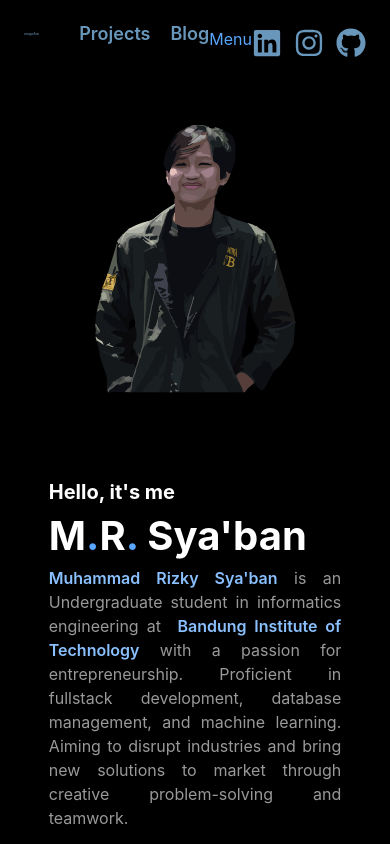
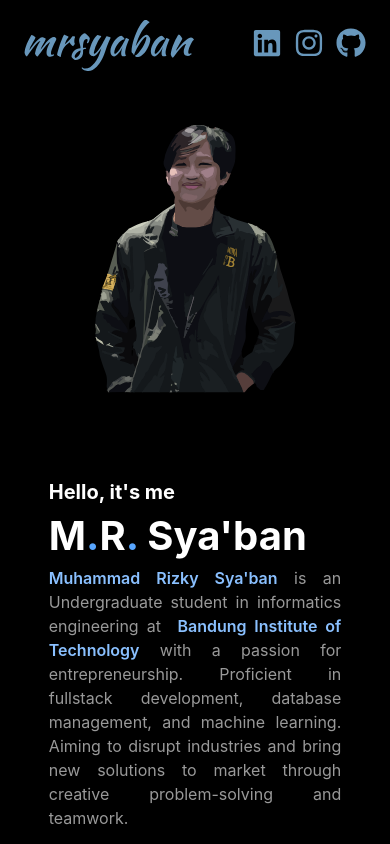
Before and after one commit to mrsyaban/personal-web, a React (Create React App) app: page / in a window 390 px wide. Shown: the top 844 px of the page. Built offline with nearby package versions, Linux system fonts and the light colour scheme.

Commit message:
update content

```diff
--- a/src/components/NavBar/index.tsx
+++ b/src/components/NavBar/index.tsx
@@ -29,7 +29,7 @@ const NavBar: React.FC = () => {
           />
         </Link>
 
-        <div className="flex text-navbarBlue font-semibold text-lg gap-5">
+        <div className="sm:flex text-navbarBlue font-semibold text-lg gap-5 hidden">
           <Link to="/projects" className="hover:text-blue">
             Projects
           </Link>
@@ -39,25 +39,6 @@ const NavBar: React.FC = () => {
         </div>
       </div>
 
-      {/* Button for small screens */}
-      <button
-        className="sm:hidden text-blue hover:text-blue"
-        onClick={toggleDropdown}
-      >
-        Menu
-      </button>
-
-      {/* Dropdown for small screens */}
-      {isDropdownOpen && (
-        <div className="sm:hidden flex flex-col bg-black text-blue mt-2">
-          <Link to="/projects" className="hover:text-blue py-2 px-4">
-            Projects
-          </Link>
-          <Link to="/blog" className="hover:text-blue py-2 px-4">
-            Blog
-          </Link>
-        </div>
-      )}
 
       <div className="flex bg-transparent pt-2 space-x-3 h-auto text-navbarBlue">
         <a
--- a/src/components/homepage/about-me/index.tsx
+++ b/src/components/homepage/about-me/index.tsx
@@ -19,7 +19,7 @@ const AboutMe = () => {
         </p>
         <a
           className="flex  justify-start "
-          href="https://drive.google.com/file/d/1Gt97yl9q1s_LqC0LzyK4s9re9a92_TqV/view?usp=drive_link"
+          href="https://drive.google.com/file/d/1N_T3bGwpMeUpkQ7NaSP6J7jgikdQvEzs/view?usp=drive_link"
           rel="noreferrer"
           target="_blank"
         >
```
